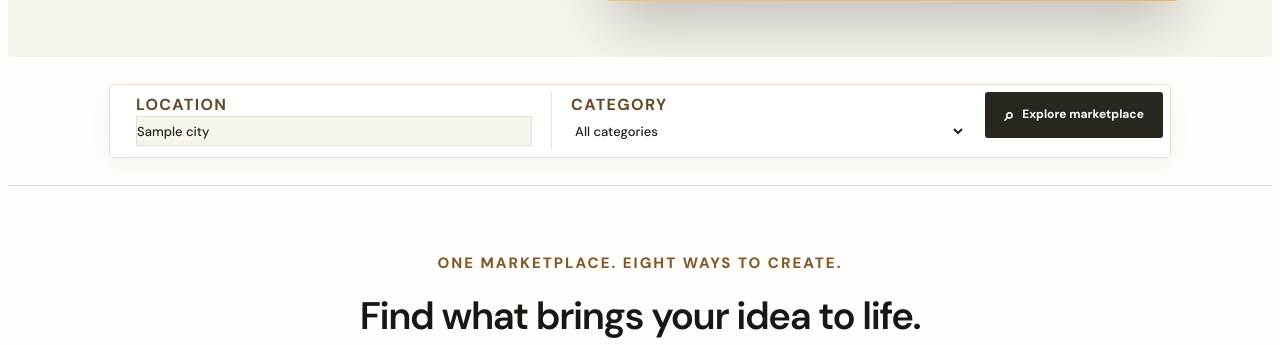
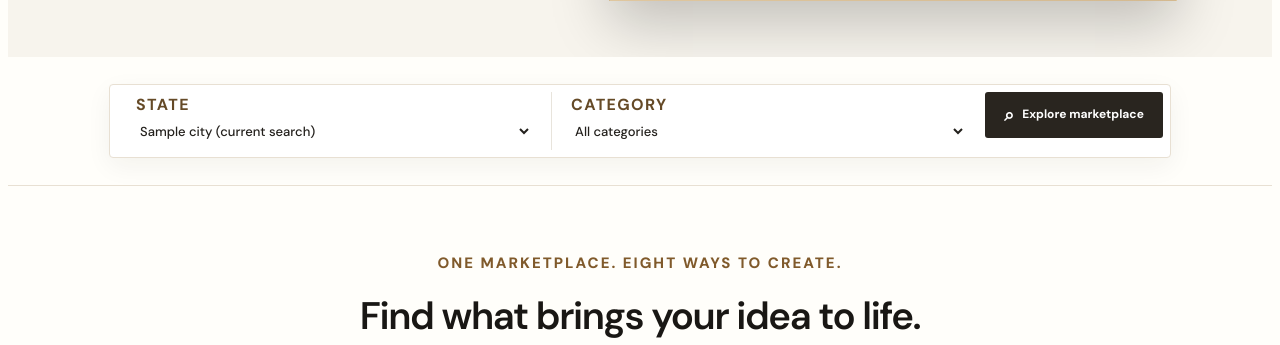
Before and after one commit to thecrowndeveloper/SnapBook, a Flask app: template templates/index.html in a window 1280 px wide. Shown: the part 1132-1477 px from the top of the page. Run offline with Flask 3, Linux system fonts and the light colour scheme; the template is opened without the code that fills it: most values are stand-ins (such as "Sample title", 1, 10 or a date in 2020); some libraries are stand-ins or nearby versions.

Commit message:
Add branded state selector to marketplace search

```diff
--- a/templates/index.html
+++ b/templates/index.html
@@ -24,14 +24,17 @@
 <section class="search-band" id="discover">
   <form class="filters marketplace-search" method="get" role="search" aria-label="Search the OneCre8 marketplace">
     <label class="search-field location-field">
-      <span>LOCATION</span>
-      <input type="search" name="city" list="nigerian-cities" value="{{ city }}" placeholder="Anywhere in Nigeria" autocomplete="off">
-      <datalist id="nigerian-cities">
+      <span>STATE</span>
+      <select name="city" aria-label="Choose a state or territory">
+        <option value="" {% if not city %}selected{% endif %}>Anywhere in Nigeria</option>
         {% for state, capital in locations %}
-          <option value="{{ capital }}" label="{{ state }} State"></option>
+          <option value="{{ capital }}" {% if city|lower == capital|lower %}selected{% endif %}>{{ state }} — {{ capital }}</option>
         {% endfor %}
-        <option value="Abuja" label="Federal Capital Territory"></option>
-      </datalist>
+        <option value="Abuja" {% if city|lower == 'abuja' %}selected{% endif %}>Federal Capital Territory — Abuja</option>
+        {% if city and city|lower not in (locations|map(attribute=1)|map('lower')|list) and city|lower != 'abuja' %}
+          <option value="{{ city }}" selected>{{ city }} (current search)</option>
+        {% endif %}
+      </select>
     </label>
     <label class="search-field category-field">
       <span>CATEGORY</span>
```
